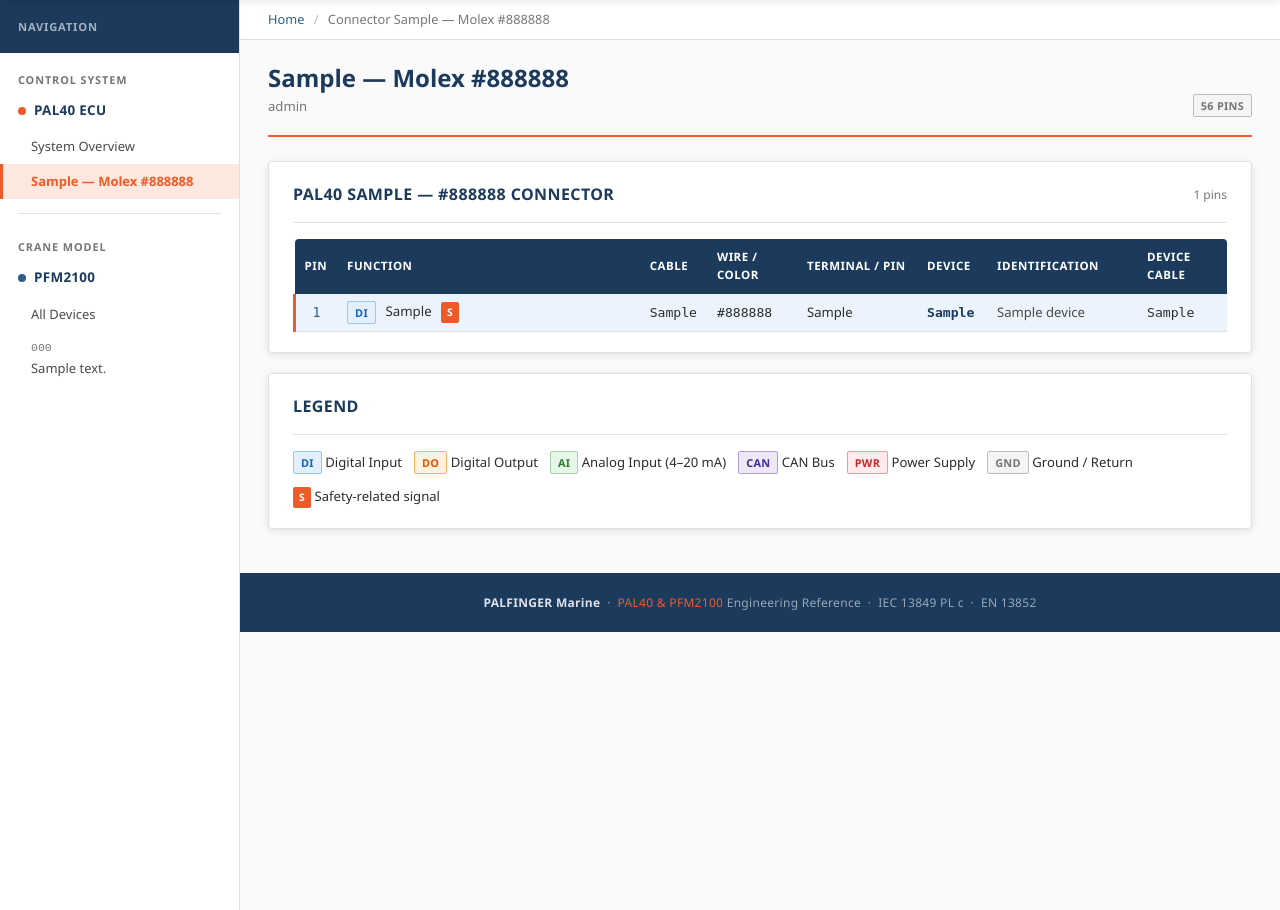
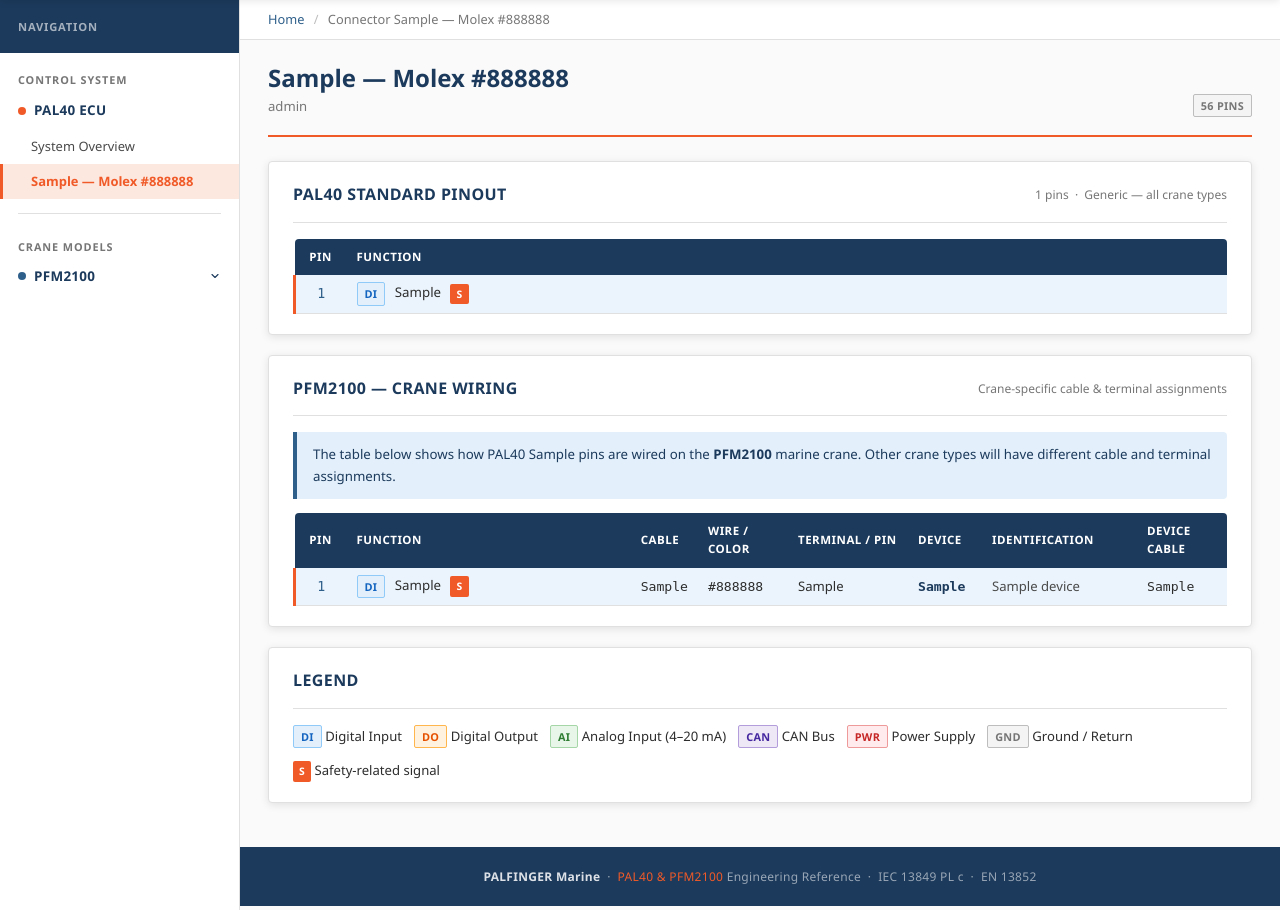
Before and after one commit to calixtoi/marine-cranes, a Django app: page /connector/1/ in a window 1280 px wide. Shown: the part 65-975 px from the top of the page. Run offline with Django 5.2, Linux system fonts and the light colour scheme; tables that the repository leaves empty hold one stand-in row (values such as "Sample post").

Commit message:
Split connector table into generic PAL40 pinout + PFM2100 crane wiring
- C70/C71 pages now show two tables:
  (1) PAL40 Standard Pinout: Pin + Function only (generic, all crane types)
  (2) PFM2100 Crane Wiring: full 8-column table (cable, wire, terminal, device)
- Sidebar PFM2100 section is now collapsible: collapsed by default,
  auto-expands when on any PFM2100 page; designed for multiple crane types

Co-Authored-By: Claude Sonnet 4.6 <noreply@anthropic.com>

```diff
--- a/pal40/templates/pal40/base.html
+++ b/pal40/templates/pal40/base.html
@@ -200,6 +200,18 @@
       border-top: 1px solid var(--pal-border);
       margin: 6px 18px;
     }
+    /* Collapsible sidebar group toggle */
+    .sidebar-toggle {
+      width: 100%;
+      background: none;
+      border: none;
+      cursor: pointer;
+      text-align: left;
+      font-family: var(--font);
+    }
+    .sidebar-toggle:hover { color: var(--pal-orange); }
+    .sidebar-toggle[aria-expanded="true"] .toggle-chevron { transform: rotate(180deg); }
+    .sidebar-toggle[aria-expanded="true"] { color: var(--pal-orange); }
 
     /* ── Main content ─────────────────────────────────────────────────── */
     .main-wrap { flex: 1; overflow-y: auto; display: flex; flex-direction: column; min-width: 0; }
@@ -498,13 +510,26 @@
 
     <hr class="sidebar-divider">
 
-    <!-- PFM2100 section -->
+    <!-- PFM2100 section (collapsible) -->
     <div class="sidebar-section">
-      <div class="sidebar-section-label">Crane Model</div>
-      <div class="sidebar-group">
+      <div class="sidebar-section-label">Crane Models</div>
+
+      <!-- PFM2100 toggle -->
+      {% with is_pfm_active=request.resolver_match.app_name %}
+      <button class="sidebar-group sidebar-toggle"
+              id="pfm2100-toggle"
+              aria-expanded="{% if is_pfm_active == 'pfm2100' %}true{% else %}false{% endif %}"
+              onclick="toggleSidebarGroup('pfm2100-devices', this)">
         <span class="dot" style="background:var(--pal-navy-mid);"></span>
         PFM2100
-      </div>
+        <svg class="toggle-chevron" viewBox="0 0 16 16" fill="none" xmlns="http://www.w3.org/2000/svg"
+             style="width:12px;height:12px;margin-left:auto;transition:transform .2s;flex-shrink:0;">
+          <path d="M4 6l4 4 4-4" stroke="currentColor" stroke-width="1.5" stroke-linecap="round" stroke-linejoin="round"/>
+        </svg>
+      </button>
+
+      <div id="pfm2100-devices"
+           style="{% if is_pfm_active != 'pfm2100' %}display:none;{% endif %}">
         <a href="{% url 'pfm2100:device_list' %}"
            class="sidebar-item {% if request.resolver_match.url_name == 'device_list' %}active{% endif %}">
           All Devices
@@ -520,6 +545,9 @@
         </a>
         {% endfor %}
       </div>
+      {% endwith %}
+
+    </div>
   </nav>
 
   <!-- ── Main ── -->
@@ -534,5 +562,14 @@
   </div>
 
 </div>
+
+<script>
+function toggleSidebarGroup(targetId, btn) {
+  var el = document.getElementById(targetId);
+  var expanded = btn.getAttribute('aria-expanded') === 'true';
+  el.style.display = expanded ? 'none' : '';
+  btn.setAttribute('aria-expanded', expanded ? 'false' : 'true');
+}
+</script>
 </body>
 </html>
--- a/pal40/templates/pal40/connector_detail.html
+++ b/pal40/templates/pal40/connector_detail.html
@@ -19,22 +19,72 @@
   <span class="badge badge-GND" style="margin-left:auto;">56 pins</span>
 </div>
 
+<!-- ── Table 1: Generic PAL40 Pinout ── -->
 <div class="card" style="overflow-x:auto;">
   <div class="card-header">
-    <h2>PAL40 {{ connector.designation }} — {{ connector.color }} Connector</h2>
-    <span class="ch-count">{{ pins|length }} pins</span>
+    <h2>PAL40 Standard Pinout</h2>
+    <span class="ch-count">{{ pins|length }} pins &nbsp;·&nbsp; Generic — all crane types</span>
   </div>
 
   <table class="pin-table">
     <thead>
       <tr>
-        <th style="width:42px;text-align:center;">Pin</th>
+        <th style="width:52px;text-align:center;">Pin</th>
         <th>Function</th>
-        <th style="width:60px;">Cable</th>
+      </tr>
+    </thead>
+    <tbody>
+      {% for pin in pins %}
+      <tr class="
+        {% if pin.signal_type == 'GND' %}row-gnd
+        {% elif pin.signal_type == 'PWR' %}row-pwr
+        {% elif pin.signal_type == 'CAN' %}row-can
+        {% elif pin.signal_type == 'DI'  %}row-di
+        {% elif pin.signal_type == 'DO'  %}row-do
+        {% elif pin.signal_type == 'AI'  %}row-ai
+        {% endif %}
+        {% if pin.safety_related %}row-safety{% endif %}
+      ">
+        <td style="text-align:center;font-weight:700;font-family:monospace;">
+          <a href="{% url 'pal40:pin_detail' connector.pk pin.pin_number %}">
+            {{ pin.pin_number }}
+          </a>
+        </td>
+        <td>
+          <span class="badge badge-{{ pin.signal_type }}" style="margin-right:6px;vertical-align:middle;">{{ pin.signal_type }}</span>
+          {{ pin.function }}
+          {% if pin.safety_related %}
+            <span class="badge badge-safety" style="margin-left:6px;vertical-align:middle;">S</span>
+          {% endif %}
+        </td>
+      </tr>
+      {% endfor %}
+    </tbody>
+  </table>
+</div>
+
+<!-- ── Table 2: PFM2100 Crane-specific Wiring ── -->
+<div class="card" style="overflow-x:auto;margin-top:8px;">
+  <div class="card-header">
+    <h2>PFM2100 — Crane Wiring</h2>
+    <span class="ch-count">Crane-specific cable &amp; terminal assignments</span>
+  </div>
+
+  <div class="info-box" style="margin-bottom:14px;">
+    The table below shows how PAL40 {{ connector.designation }} pins are wired on the <strong>PFM2100</strong> marine crane.
+    Other crane types will have different cable and terminal assignments.
+  </div>
+
+  <table class="pin-table">
+    <thead>
+      <tr>
+        <th style="width:52px;text-align:center;">Pin</th>
+        <th>Function</th>
+        <th style="width:64px;">Cable</th>
         <th style="width:90px;">Wire / Color</th>
         <th style="width:120px;">Terminal / Pin</th>
-        <th style="width:70px;">Device</th>
-        <th style="width:150px;">Identification</th>
+        <th style="width:74px;">Device</th>
+        <th style="width:155px;">Identification</th>
         <th style="width:90px;">Device Cable</th>
       </tr>
     </thead>
@@ -55,7 +105,6 @@
             {{ pin.pin_number }}
           </a>
         </td>
-
         <td>
           <span class="badge badge-{{ pin.signal_type }}" style="margin-right:6px;vertical-align:middle;">{{ pin.signal_type }}</span>
           {{ pin.function }}
@@ -63,19 +112,15 @@
             <span class="badge badge-safety" style="margin-left:6px;vertical-align:middle;">S</span>
           {% endif %}
         </td>
-
         <td style="font-family:monospace;font-size:.82rem;">{{ pin.cable }}</td>
         <td style="font-family:monospace;font-size:.82rem;">{{ pin.wire_color }}</td>
         <td style="font-size:.82rem;">{{ pin.terminal }}</td>
-
         <td style="font-family:monospace;font-size:.82rem;font-weight:600;color:var(--pal-navy);">
           {% if pin.device %}{{ pin.device.identification }}{% endif %}
         </td>
-
         <td style="font-size:.82rem;color:var(--pal-gray-700);">
           {% if pin.device %}{{ pin.device.name }}{% endif %}
         </td>
-
         <td style="font-family:monospace;font-size:.82rem;">
           {% if pin.device %}{{ pin.device.cable }}{% endif %}
         </td>
@@ -118,7 +163,6 @@
 .pin-table tbody td { padding: 7px 10px; border-bottom: 1px solid var(--pal-border); vertical-align: middle; }
 .pin-table tbody tr:hover td { background: var(--pal-orange-light); }
 
-/* Row tints by signal type */
 .row-gnd td { color: var(--pal-gray-300); background: var(--pal-gray-50); }
 .row-pwr td { background: #FFF5F5; }
 .row-can td { background: #F3EFFC; }
```
Lines whose indentation alone changed are shown as unchanged.
